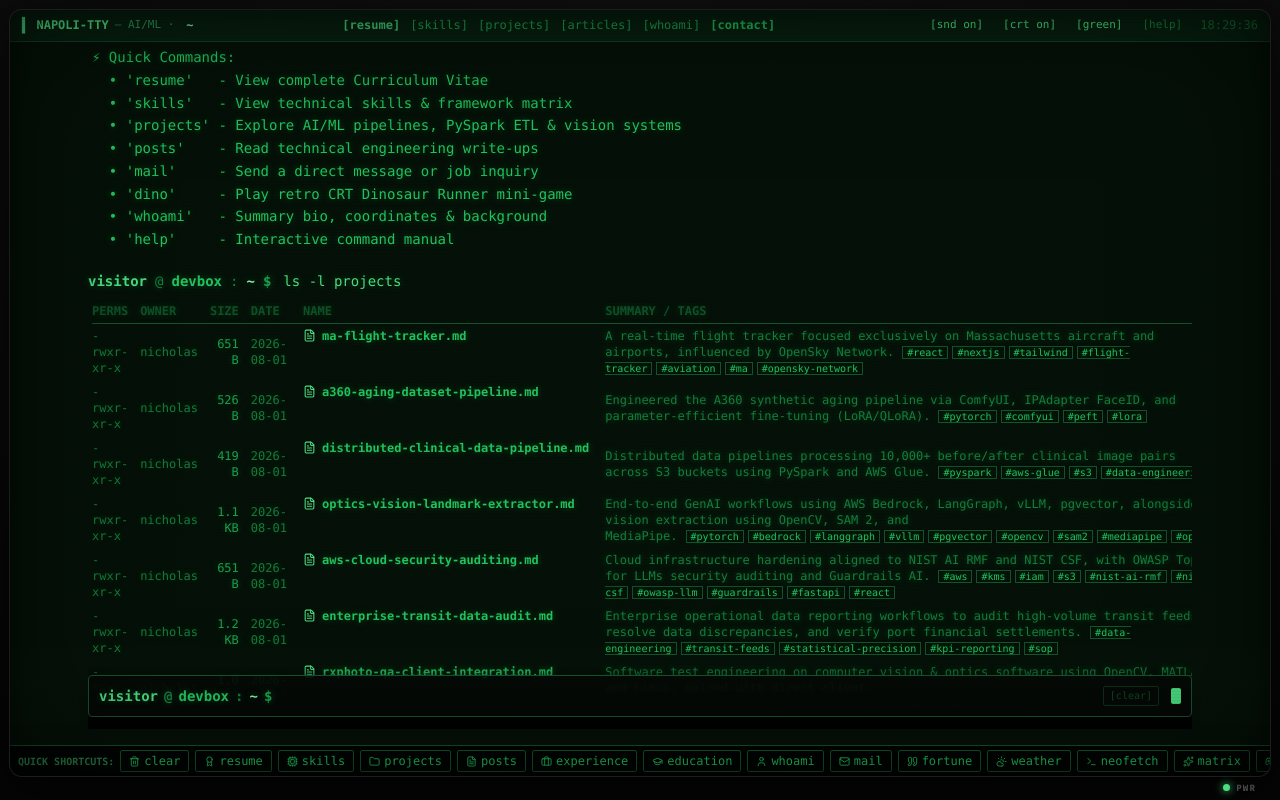
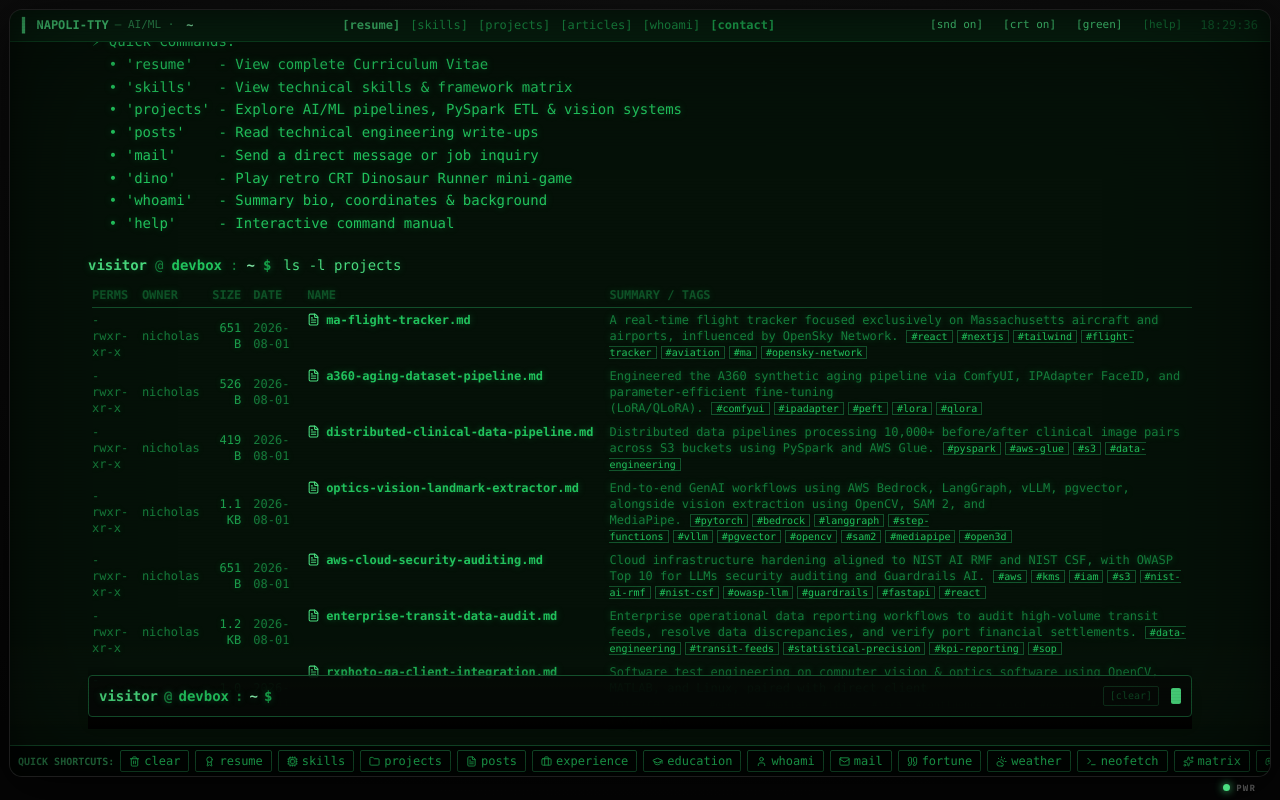
Before and after one commit to Cappuccino-san/TTY-Emulation.-Terminal-Style-dev-page, a React (Vite) app: page /config in a window 1280 px wide. Built offline with nearby package versions, Linux system fonts and the light colour scheme.

Commit message:
Audit tags for veracity against resume

```diff
--- a/src/vfs/projectsData.ts
+++ b/src/vfs/projectsData.ts
@@ -29,7 +29,7 @@ export const PROJECTS: Project[] = [
     name: 'A360 Synthetic Aging Pipeline',
     status: 'ACTIVE',
     stars: 340,
-    tags: ['pytorch', 'comfyui', 'peft', 'lora'],
+    tags: ['comfyui', 'ipadapter', 'peft', 'lora', 'qlora'],
     repo: 'https://github.com/cappuccino-san/a360-aging-pipeline',
     demo: 'https://linkedin.com/in/nicholas-napoli476',
     summary: 'Engineered the A360 synthetic aging pipeline via ComfyUI, IPAdapter FaceID, and parameter-efficient fine-tuning (LoRA/QLoRA).',
@@ -52,7 +52,7 @@ export const PROJECTS: Project[] = [
     name: 'Compound GenAI & Optics Vision Landmark Extractor',
     status: 'ACTIVE',
     stars: 480,
-    tags: ['pytorch', 'bedrock', 'langgraph', 'vllm', 'pgvector', 'opencv', 'sam2', 'mediapipe', 'open3d'],
+    tags: ['pytorch', 'bedrock', 'langgraph', 'step-functions', 'vllm', 'pgvector', 'opencv', 'sam2', 'mediapipe', 'open3d'],
     repo: 'https://github.com/cappuccino-san/optics-vision-extractor',
     summary: 'End-to-end GenAI workflows using AWS Bedrock, LangGraph, vLLM, pgvector, alongside vision extraction using OpenCV, SAM 2, and MediaPipe.',
     description: `# Compound GenAI & Optics Vision Landmark Extractor\n\n**Role**: AI/ML Workflow Engineer | Aesthetic360\n**Stack**: AWS Bedrock, LangGraph, vLLM, pgvector, PyTorch, OpenCV, SAM 2, MediaPipe, Open3D\n\n---\n\n## Systems & Technical Implementation\n- **End-to-End GenAI Workflows**: Owned software application development and training pipelines for end-to-end GenAI workflows and agentic systems for clinical photo processing (cropping, upscaling, enhancement, background removal) using AWS Bedrock, LangGraph, and Step Functions, with per-stage validation checks gating each pipeline step.\n- **Real-Time Inference & Vector Retrieval**: Evaluated real-time inference stacks for background-removal pipelines — vLLM serving models including Amazon Titan and Stability AI, paired with pgvector hybrid search over S3 data, versus HuggingFace tooling — with retrieval supplying project context for clinical workflows.\n- **Optics-Aligned Feature Extraction & Boundary Tracking**: Built deterministic vision validation and optics-aligned feature extraction pipelines using PyTorch, OpenCV, SAM 2, and MediaPipe for landmark boundary tracking and 3D LiDAR point cloud registration (Open3D).`
```
